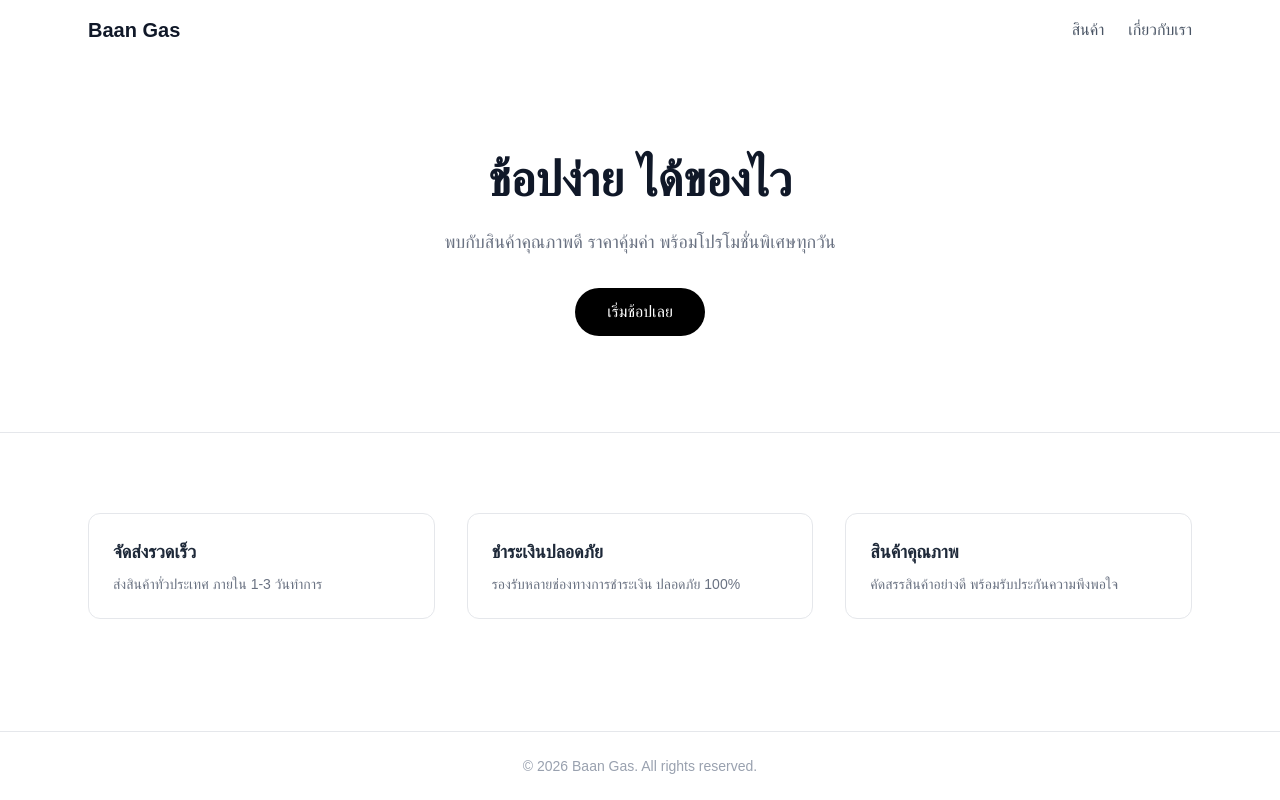
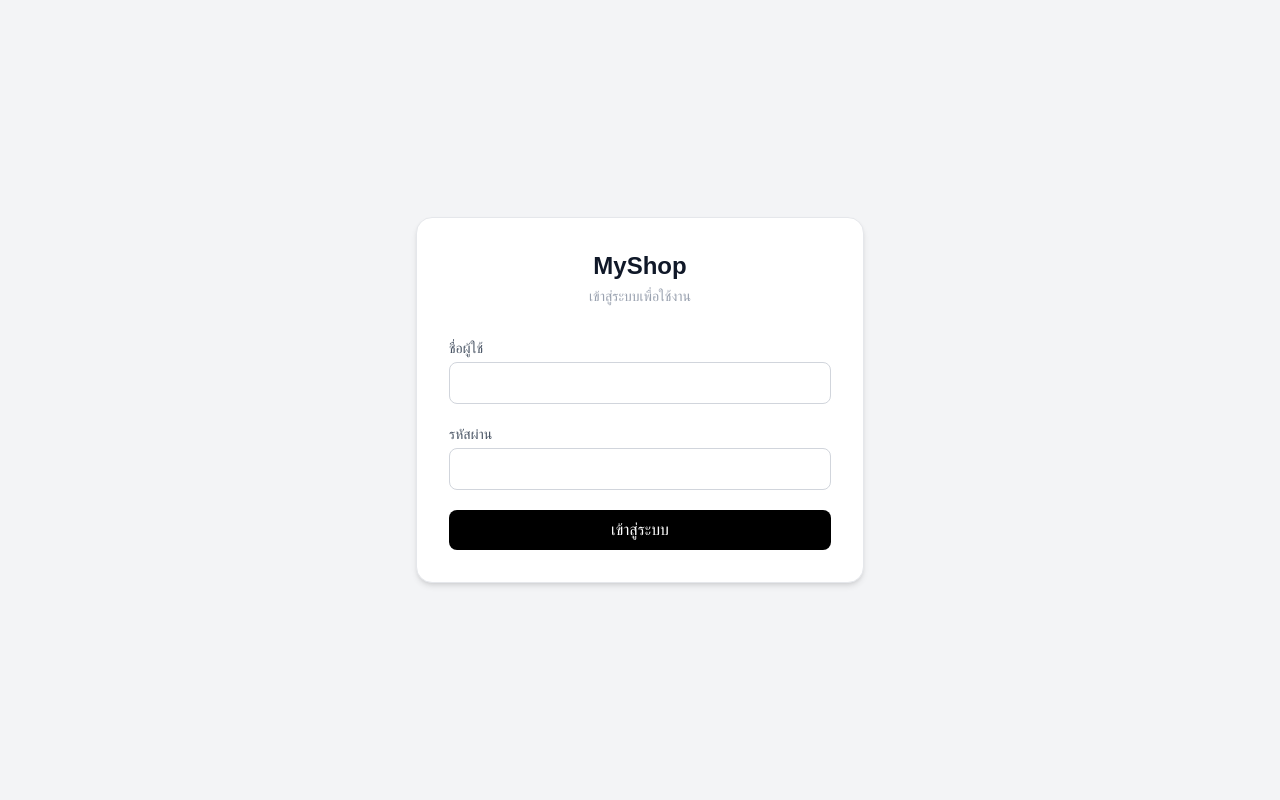
Before and after one commit to Y0ruku/projectdm, a Next.js app: page / in a window 1280 px wide. Built offline with nearby package versions, Linux system fonts and the light colour scheme.

Commit message:
แก้ครบแล้วเหลือข้อมูลด้านใน

```diff
--- a/app/about/page.tsx
+++ b/app/about/page.tsx
@@ -2,13 +2,25 @@ import Link from "next/link";
 
 export default function AboutPage() {
   return (
-    <div style={{ padding: "20px" }}>
-      <h1>🏪 เกี่ยวกับร้าน</h1>
-      <p>ร้านของเราเปิดมาแล้ว 5 ปี ขายสินค้าคุณภาพดี</p>
+    <div className="min-h-screen p-10 bg-gray-100">
 
-      <Link href="/">
-        <button>กลับหน้าแรก</button>
+      {/* ปุ่มกลับหน้าแรก */}
+      <Link
+        href="/home"
+        className="inline-block mb-6 text-sm text-blue-600 hover:underline"
+      >
+        ← กลับหน้าแรก
       </Link>
+
+      <div className="bg-white p-10 rounded-xl shadow-sm border border-gray-200">
+        <h1 className="text-2xl font-bold mb-4">เกี่ยวกับเรา</h1>
+
+        <p className="text-gray-600">
+          MyShop คือระบบจัดการร้านค้าออนไลน์
+          ที่ออกแบบมาให้ใช้งานง่าย สะดวก และรวดเร็ว
+        </p>
+      </div>
+
     </div>
   );
 }
--- a/app/api/test-db/route.ts
+++ b/app/api/test-db/route.ts
@@ -1,5 +1,5 @@
 import { NextResponse } from "next/server";
-import db from "@/lib/db";
+import { db } from "@/lib/db";
 
 export async function GET() {
   try {
--- /dev/null
+++ b/app/home/page.tsx
@@ -0,0 +1,131 @@
+import Link from "next/link";
+import { db } from "@/lib/db";
+
+export default async function HomePage() {
+  const [rows] = await db.execute("SELECT * FROM categories");
+  const categories = rows as any[];
+
+  return (
+    <div className="min-h-screen flex bg-gray-100 text-gray-800">
+
+      {/* ================= SIDEBAR ================= */}
+      <aside className="w-64 bg-white border-r border-gray-200 shadow-sm flex flex-col">
+        <div className="px-6 py-5 border-b border-gray-200">
+          <h1 className="text-xl font-semibold text-gray-900">
+            MyShop
+          </h1>
+          <p className="text-xs text-gray-400">Management System</p>
+        </div>
+
+        <nav className="flex-1 px-4 py-6 space-y-2 text-sm">
+          {/* ✅ กลับไปหน้า home */}
+          <Link
+            href="/home"
+            className="block px-4 py-2 rounded-lg hover:bg-gray-100 transition"
+          >
+            Dashboard
+          </Link>
+
+          <div className="mt-4">
+            <p className="px-4 text-xs text-gray-400 uppercase mb-2">
+              สินค้า
+            </p>
+
+            {categories.map((cat) => (
+              <Link
+                key={cat.id}
+                href={`/products?category=${cat.id}`}
+                className="block px-4 py-2 rounded-lg hover:bg-gray-100 transition"
+              >
+                {cat.category_name}
+              </Link>
+            ))}
+          </div>
+
+          <Link
+            href="/about"
+            className="block px-4 py-2 rounded-lg hover:bg-gray-100 transition"
+          >
+            เกี่ยวกับเรา
+          </Link>
+        </nav>
+
+        <div className="px-6 py-4 border-t border-gray-200 text-sm text-gray-500">
+          Logged in as Admin
+        </div>
+      </aside>
+
+      {/* ================= RIGHT SIDE ================= */}
+      <div className="flex-1 flex flex-col">
+
+        {/* ================= TOPBAR ================= */}
+        <header className="bg-white border-b border-gray-200 shadow-sm px-8 py-4 flex justify-between items-center">
+
+          <h2 className="text-lg font-medium text-gray-900">
+            Dashboard
+          </h2>
+
+          {/* SETTINGS DROPDOWN */}
+          <div className="relative group">
+            <button className="p-2 rounded-full hover:bg-gray-100 transition">
+              <svg
+                xmlns="http://www.w3.org/2000/svg"
+                className="w-5 h-5 text-gray-600"
+                fill="none"
+                viewBox="0 0 24 24"
+                stroke="currentColor"
+              >
+                <path
+                  strokeWidth={2}
+                  strokeLinecap="round"
+                  strokeLinejoin="round"
+                  d="M11.983 5.5a1.5 1.5 0 012.034 0l.567.567a1.5 1.5 0 001.06.44h.802a1.5 1.5 0 011.5 1.5v.802a1.5 1.5 0 00.44 1.06l.567.567a1.5 1.5 0 010 2.034l-.567.567a1.5 1.5 0 00-.44 1.06v.802a1.5 1.5 0 01-1.5 1.5h-.802a1.5 1.5 0 00-1.06.44l-.567.567a1.5 1.5 0 01-2.034 0l-.567-.567a1.5 1.5 0 00-1.06-.44h-.802a1.5 1.5 0 01-1.5-1.5v-.802a1.5 1.5 0 00-.44-1.06l-.567-.567a1.5 1.5 0 010-2.034l.567-.567a1.5 1.5 0 00.44-1.06v-.802a1.5 1.5 0 011.5-1.5h.802a1.5 1.5 0 001.06-.44l.567-.567z"
+                />
+                <circle cx="12" cy="12" r="3" strokeWidth={2} />
+              </svg>
+            </button>
+
+            {/* ✅ เหลือแค่ออกจากระบบ */}
+            <div className="absolute right-0 mt-3 w-40 bg-white border border-gray-200 rounded-lg shadow-lg opacity-0 invisible group-hover:opacity-100 group-hover:visible transition-all duration-200">
+
+              <Link
+                href="/"
+                className="block px-4 py-2 text-sm text-red-500 hover:bg-red-50 transition"
+              >
+                ออกจากระบบ
+              </Link>
+
+            </div>
+          </div>
+
+        </header>
+
+        {/* ================= CONTENT ================= */}
+        <main className="flex-1 p-10">
+          <div className="bg-white rounded-xl shadow-sm border border-gray-200 p-12 text-center">
+            <h2 className="text-3xl font-bold text-gray-900 mb-4">
+              ช้อปง่าย ได้ของไว
+            </h2>
+
+            <p className="text-gray-500 mb-6 max-w-xl mx-auto">
+              พบกับสินค้าคุณภาพดี ราคาคุ้มค่า พร้อมโปรโมชั่นพิเศษทุกวัน
+            </p>
+
+            <Link
+              href="/products"
+              className="inline-block bg-black text-white px-6 py-3 rounded-full hover:bg-gray-800 transition"
+            >
+              เริ่มช้อปเลย
+            </Link>
+          </div>
+        </main>
+
+        {/* ================= FOOTER ================= */}
+        <footer className="bg-white border-t border-gray-200 text-center py-4 text-gray-400 text-sm">
+          © 2026 MyShop. All rights reserved.
+        </footer>
+
+      </div>
+    </div>
+  );
+}
--- a/app/page.tsx
+++ b/app/page.tsx
@@ -1,73 +1,81 @@
-import Link from "next/link";
+"use client";
 
-export default function HomePage() {
+import { useState } from "react";
+import { useRouter } from "next/navigation";
+
+export default function LoginPage() {
+  const [username, setUsername] = useState("");
+  const [password, setPassword] = useState("");
+  const router = useRouter();
+
+  const handleLogin = async (e: React.FormEvent) => {
+    e.preventDefault();
+
+    const res = await fetch("/api/login", {
+      method: "POST",
+      headers: {
+        "Content-Type": "application/json",
+      },
+      body: JSON.stringify({ username, password }),
+    });
+
+    const data = await res.json();
+
+    if (res.ok) {
+      // ✅ แก้ตรงนี้
+      router.push("/home");
+    } else {
+      alert(data.message);
+    }
+  };
+
   return (
-    <main className="min-h-screen flex flex-col bg-white text-gray-800">
+    <main className="min-h-screen flex items-center justify-center bg-gray-100">
+      <div className="bg-white w-full max-w-md p-8 rounded-2xl shadow-md border border-gray-200">
+        <div className="text-center mb-8">
+          <h1 className="text-2xl font-semibold text-gray-900">
+            MyShop
+          </h1>
+          <p className="text-sm text-gray-400 mt-1">
+            เข้าสู่ระบบเพื่อใช้งาน
+          </p>
+        </div>
 
-      {/* Navbar */}
-      <nav className="flex justify-between items-center px-6 py-4 max-w-6xl mx-auto w-full">
-        <h1 className="text-xl font-semibold text-gray-900">Baan Gas</h1>
-        <div className="space-x-6 text-gray-600">
-          <Link href="/products" className="hover:text-black transition">
-            สินค้า
-          </Link>
-          <Link href="/about" className="hover:text-black transition">
-            เกี่ยวกับเรา
-          </Link>
-        </div>
-      </nav>
-
-      {/* Hero Section */}
-      <section className="flex flex-col items-center justify-center text-center px-6 py-24">
-        <h2 className="text-4xl md:text-5xl font-bold text-gray-900 mb-6">
-          ช้อปง่าย ได้ของไว
-        </h2>
-
-        <p className="text-lg text-gray-500 mb-8 max-w-xl">
-          พบกับสินค้าคุณภาพดี ราคาคุ้มค่า พร้อมโปรโมชั่นพิเศษทุกวัน
-        </p>
-
-        <Link
-          href="/products"
-          className="bg-black text-white px-8 py-3 rounded-full font-medium hover:bg-gray-800 transition"
-        >
-          เริ่มช้อปเลย
-        </Link>
-      </section>
-
-      {/* Feature Section */}
-      <section className="flex-grow border-t border-gray-200 py-20">
-        <div className="max-w-6xl mx-auto grid md:grid-cols-3 gap-8 px-6">
-
-          <div className="p-6 rounded-xl border border-gray-200 hover:shadow-md transition">
-            <h3 className="text-lg font-semibold mb-2">จัดส่งรวดเร็ว</h3>
-            <p className="text-gray-500 text-sm">
-              ส่งสินค้าทั่วประเทศ ภายใน 1-3 วันทำการ
-            </p>
+        <form onSubmit={handleLogin} className="space-y-5">
+          <div>
+            <label className="block text-sm text-gray-600 mb-1">
+              ชื่อผู้ใช้
+            </label>
+            <input
+              type="text"
+              required
+              value={username}
+              onChange={(e) => setUsername(e.target.value)}
+              className="w-full px-4 py-2 border border-gray-300 rounded-lg"
+            />
           </div>
 
-          <div className="p-6 rounded-xl border border-gray-200 hover:shadow-md transition">
-            <h3 className="text-lg font-semibold mb-2">ชำระเงินปลอดภัย</h3>
-            <p className="text-gray-500 text-sm">
-              รองรับหลายช่องทางการชำระเงิน ปลอดภัย 100%
-            </p>
+          <div>
+            <label className="block text-sm text-gray-600 mb-1">
+              รหัสผ่าน
+            </label>
+            <input
+              type="password"
+              required
+              value={password}
+              onChange={(e) => setPassword(e.target.value)}
+              className="w-full px-4 py-2 border border-gray-300 rounded-lg"
+            />
           </div>
 
-          <div className="p-6 rounded-xl border border-gray-200 hover:shadow-md transition">
-            <h3 className="text-lg font-semibold mb-2">สินค้าคุณภาพ</h3>
-            <p className="text-gray-500 text-sm">
-              คัดสรรสินค้าอย่างดี พร้อมรับประกันความพึงพอใจ
-            </p>
-          </div>
-
-        </div>
-      </section>
-
-      {/* Footer */}
-      <footer className="mt-auto border-t border-gray-200 text-center py-6 text-gray-400 text-sm">
-        © 2026 Baan Gas. All rights reserved.
-      </footer>
-
+          <button
+            type="submit"
+            className="w-full bg-black text-white py-2 rounded-lg hover:bg-gray-800 transition"
+          >
+            เข้าสู่ระบบ
+          </button>
+        </form>
+      </div>
     </main>
   );
 }
--- a/lib/db.ts
+++ b/lib/db.ts
@@ -1,11 +1,8 @@
 import mysql from "mysql2/promise";
 
-const db = mysql.createPool({
+export const db = mysql.createPool({
   host: "localhost",
   user: "root",
-  password: "",
-  database: "projectdm",
-  port: 3306,
+  password: "", // ใส่รหัสผ่าน mysql ของคุณ
+  database: "projectdm", // ชื่อ database ที่สร้างไว้
 });
-
-export default db;
--- a/package.json
+++ b/package.json
@@ -9,6 +9,7 @@
     "lint": "eslint"
   },
   "dependencies": {
+    "bcryptjs": "^3.0.3",
     "mysql2": "^3.18.0",
     "next": "16.1.6",
     "react": "19.2.3",
```
Also changed, not shown: app/api/login/route.ts (added, +31 -0 lines), app/products/page.tsx (+10 -10 lines), app/api/products/route.ts (added), 1 other file (tests, documents, lock files or other folders).
